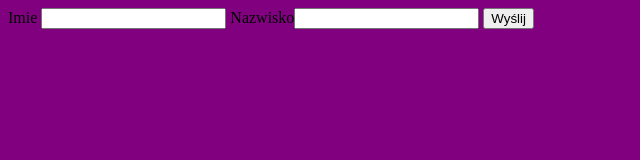
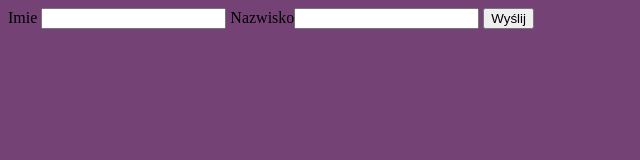
Before and after one commit to pawelb23/html5, a plain HTML site: page poczatki/index.html in a window 1280 px wide. Shown: the whole page, without its empty margins (0-640 px from the left). Drawn offline with Linux system fonts and the light colour scheme.

Commit message:
zmiana background-color

```diff
--- a/poczatki/css/style.css
+++ b/poczatki/css/style.css
@@ -1,3 +1,3 @@
 body {
-  background-color: purple;
+  background-color: #744274;
 }
```
